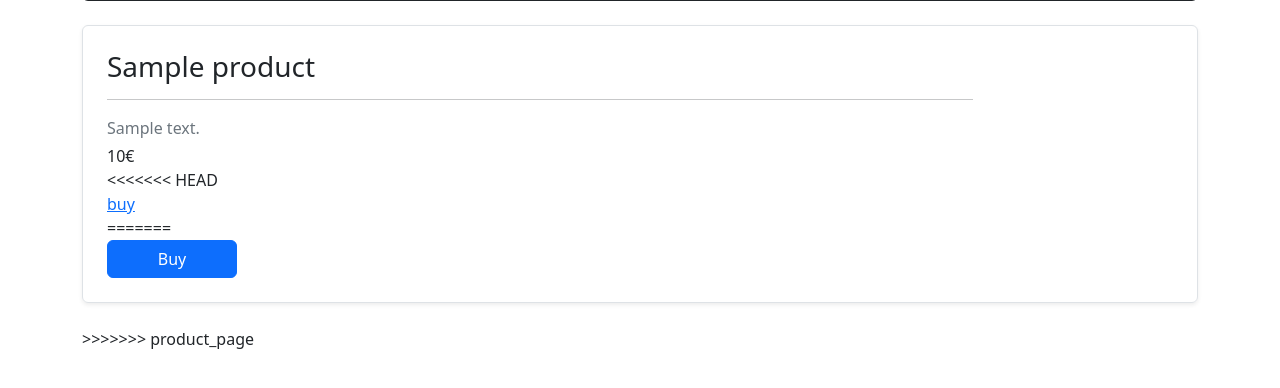
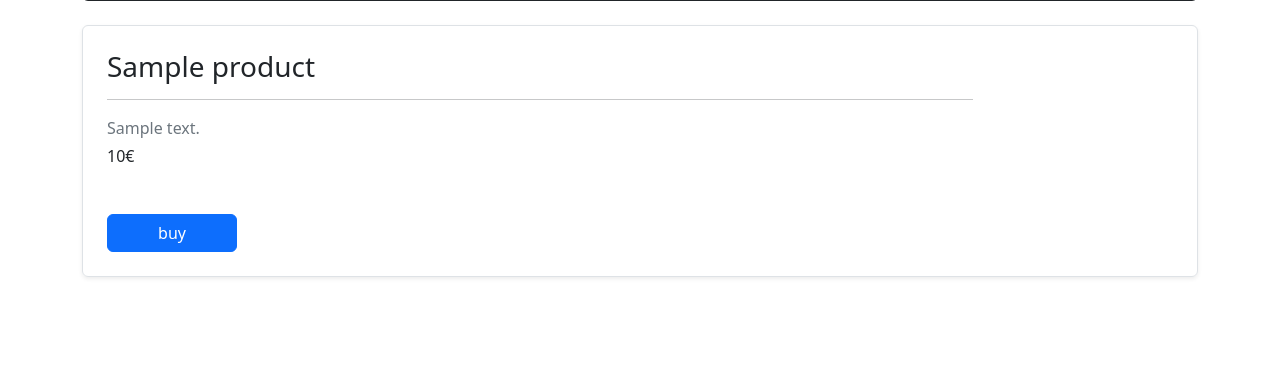
Before and after one commit to GangneuxA/BouleUp, a Symfony app: template templates/product/index.html.twig in a window 1280 px wide. Shown: the part 265-653 px from the top of the page. Run offline with Twig, Linux system fonts and the light colour scheme; the template is opened without the code that fills it: most values are stand-ins (such as "Sample title", 1, 10 or a date in 2020); some libraries are stand-ins or nearby versions.

Commit message:
product page
bug fixing

```diff
--- a/templates/product/index.html.twig
+++ b/templates/product/index.html.twig
@@ -82,19 +82,17 @@
                     {% if is_granted('ROLE_ADMIN') %}
                     <a href="{{ path('app_product_edit', {'id': product.id}) }}">edit</a>
                     {% endif %}
-<<<<<<< HEAD
                     {% if is_granted('IS_AUTHENTICATED_FULLY') %}
-                    <a href="{{ path('app_cart_add', {'id': product.id}) }}">buy</a>
+                    <a href="{{ path('app_cart_add', {'id': product.id}) }}" class="btn btn-primary" style="width:130px">
+                    Buy
+                    </a>
                     {% else %}
-                    <a href="/login">buy</a>
+                    <a href="/login" class="btn btn-primary" style="width:130px">buy</a>
                     {% endif %}
 
                 </td>
             </tr>
-=======
-                    <a href="{{ path('app_cart_add', {'id': product.id}) }}" class="btn btn-primary" style="width:130px">
-                    Buy
-                    </a>
+
         </div>
         <div class="col-auto d-none d-lg-block">
           <svg class="bd-placeholder-img" width="200" height="250" xmlns="http://www.w3.org/2000/svg" role="img" aria-label="Placeholder: Thumbnail" preserveAspectRatio="xMidYMid slice" focusable="false">  <th><img style="max-width: 150px" src="{{ vich_uploader_asset(product, 'imageFile') }}"></th><rect width="100%" height="100%" fill="#55595c"/><text x="50%" y="50%" fill="#eceeef" dy=".3em"></svg>
@@ -104,7 +102,6 @@
 
 
 
->>>>>>> product_page
         {% else %}
             <tr>
                 <td colspan="5">no records found</td>
```
